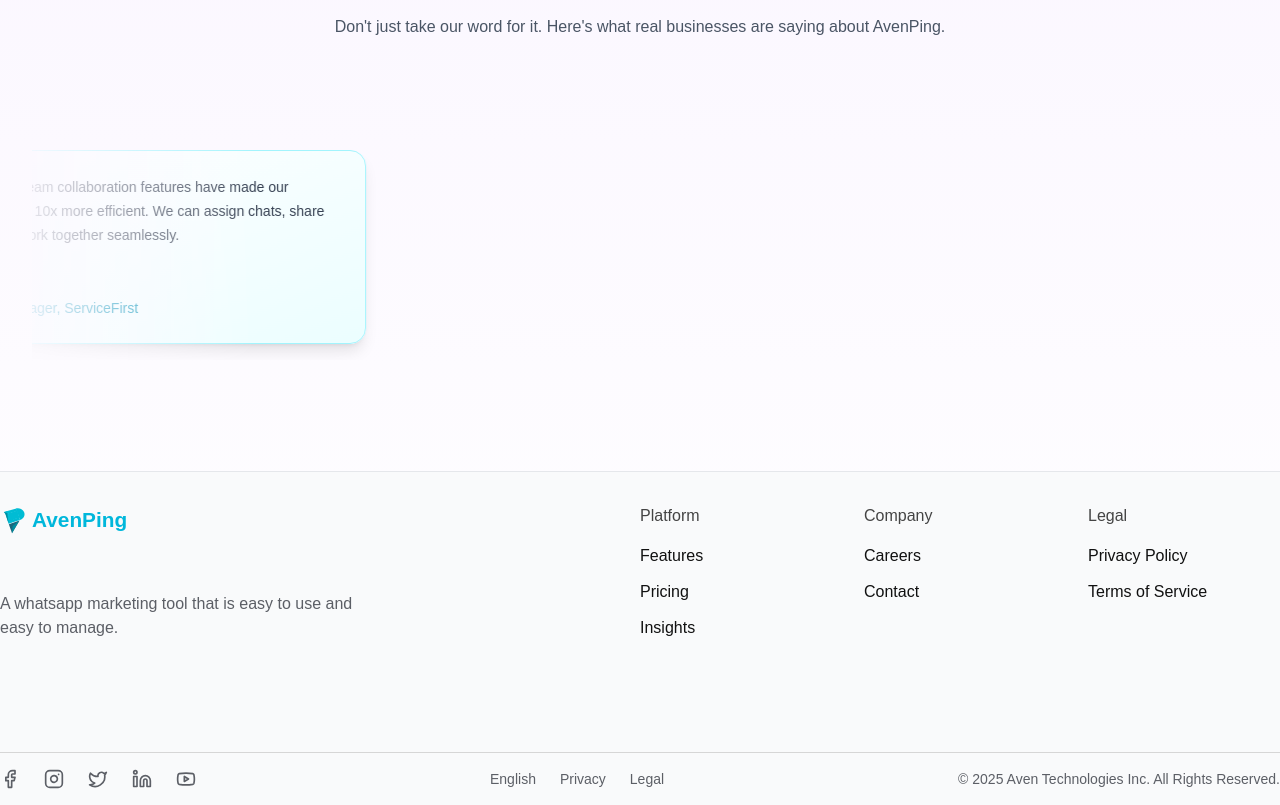
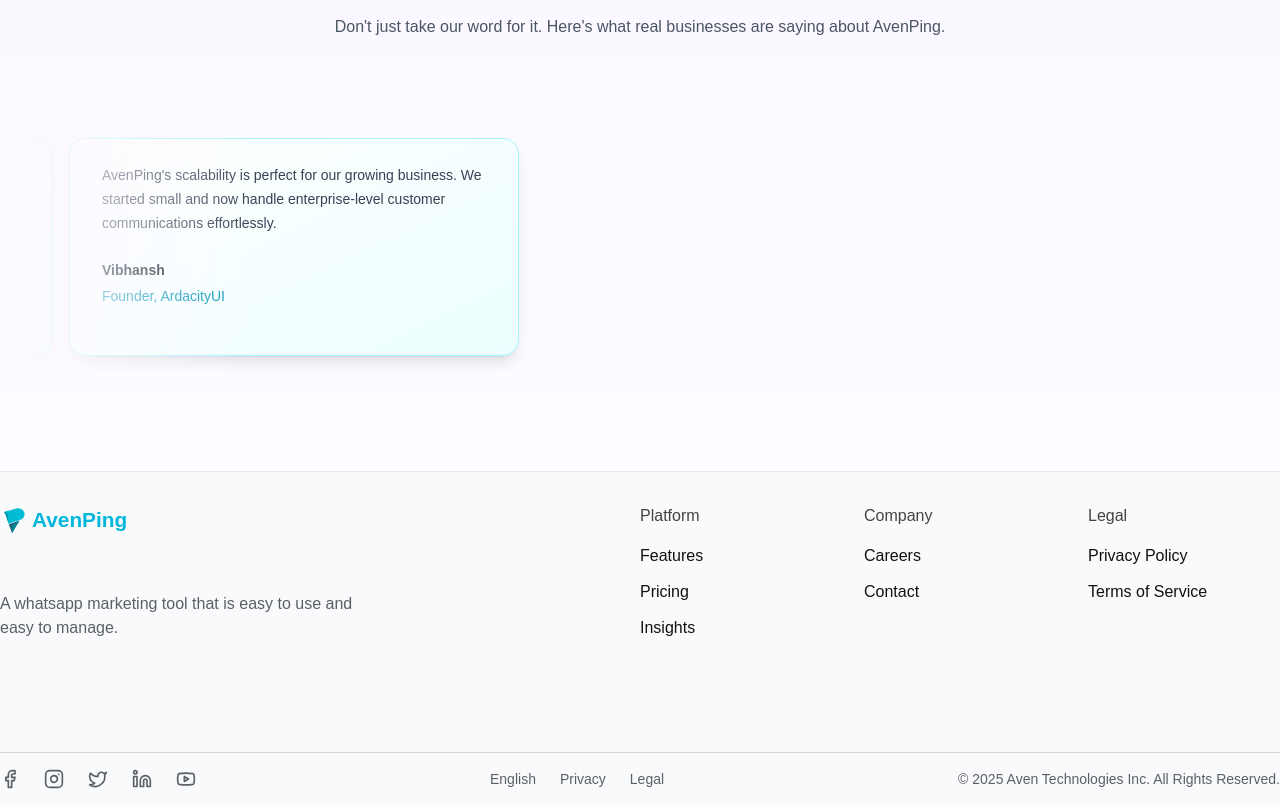
Before and after one commit to itsrealkaran/AvenPing-Landing, a Next.js app: page /pricing in a window 1280 px wide. Shown: the part 4300-5105 px from the top of the page. Built offline with nearby package versions, Linux system fonts and the light colour scheme; no server answers.

Commit message:
fix: Client Review

```diff
--- a/app/terms-of-service/page.tsx
+++ b/app/terms-of-service/page.tsx
@@ -63,7 +63,7 @@
                 {sections.map((section) => (
                   <a
                     key={section.id}
-                    href={`${section.id}`}
+                    href={`#${section.id}`}
                     className={`block text-xs py-1 transition-colors ${
                       activeSection === section.id
                         ? "text-[#43A2C9] font-medium"
--- a/components/infinite-moving-cards-demo.tsx
+++ b/components/infinite-moving-cards-demo.tsx
@@ -1,43 +1,59 @@
-"use client"
-import { InfiniteMovingCards } from "@/components/ui/infinite-moving-cards"
+"use client";
+import { InfiniteMovingCards } from "@/components/ui/infinite-moving-cards";
 
 export default function InfiniteMovingCardsDemo() {
   return (
     <div className="h-[20rem] rounded-md flex flex-col antialiased  items-center justify-center relative overflow-hidden">
-      <InfiniteMovingCards items={testimonials} direction="right" speed="slow" />
+      <InfiniteMovingCards
+        items={testimonials}
+        direction="right"
+        speed="slow"
+      />
     </div>
-  )
+  );
 }
 
 const testimonials = [
   {
     quote:
-      "AvenPing has completely transformed how we handle customer communications. Our response time improved by 300% and customer satisfaction is at an all-time high.",
-    name: "Sarah Johnson",
-    title: "CEO, TechStart Solutions",
+      "AvenPing has completely transformed how we handle customer communications in real estate. Our response time improved by 300% and client satisfaction is at an all-time high.",
+    name: "David Allen",
+    title: "Recruiter, eXp Realty",
   },
   {
     quote:
-      "The automation features are incredible. We can now handle thousands of WhatsApp messages without missing a single customer inquiry. It's been a game-changer for our business.",
-    name: "Michael Chen",
-    title: "Operations Manager, E-commerce Plus",
+      "AvenPing's onboarding process was seamless and intuitive. Our team was up and running in no time, and the support resources made the transition effortless.",
+    name: "Wasim Menon",
+    title: "Operations Manager, DreamLaunch",
   },
   {
     quote:
       "What impressed me most is the seamless integration with our existing CRM. AvenPing made it so easy to centralize all our customer data in one place.",
-    name: "Emily Rodriguez",
-    title: "Marketing Director, Growth Co",
+    name: "Shashila",
+    title: "Marketing Director, Ask Maestro",
   },
   {
     quote:
-      "The analytics dashboard gives us insights we never had before. We can now make data-driven decisions about our customer engagement strategy.",
-    name: "David Thompson",
-    title: "Customer Success Lead, InnovateTech",
+      "The analytics dashboard gives us insights we never had before. We can now make data-driven decisions about our customer engagement strategy across all our global operations.",
+    name: "Jagjeet Singh",
+    title: "Senior Realtor, eXp Global",
   },
   {
     quote:
-      "AvenPing's team collaboration features have made our support team 10x more efficient. We can assign chats, share notes, and work together seamlessly.",
-    name: "Lisa Park",
-    title: "Support Manager, ServiceFirst",
+      "The automation features are incredible. We can now handle thousands of WhatsApp messages without missing a single customer inquiry. It's been a game-changer for our restaurant business.",
+    name: "Harinder Singh",
+    title: "Managing Director, Dear Mom",
   },
-]
+  {
+    quote:
+      "The WhatsApp Business integration has revolutionized our customer service. We can now provide instant support and build stronger relationships with our clients.",
+    name: "Zain Humayoun",
+    title: "CEO, ZHI Real Estate LLC.",
+  },
+  {
+    quote:
+      "AvenPing's scalability is perfect for our growing business. We started small and now handle enterprise-level customer communications effortlessly.",
+    name: "Vibhansh",
+    title: "Founder, ArdacityUI",
+  },
+];
--- a/components/integrations.tsx
+++ b/components/integrations.tsx
@@ -1,7 +1,7 @@
 import Tag from "./ui/tag";
 import shopifyIcon from "@/public/images/shopify.svg";
 import woocommerceIcon from "@/public/images/woocommerce.svg";
-import whatsappIcon from "@/public/images/whatsapp.jpg";
+import whatsappIcon from "@/public/images/whatsapp.svg";
 import zapierIcon from "@/public/images/zapier.svg";
 import googleSheetsIcon from "@/public/images/google_sheets.svg";
 import avencrmIcon from "@/public/images/avencrm.svg";
@@ -11,17 +11,20 @@
   {
     name: "Shopify",
     icon: shopifyIcon,
-        description: "Connect your Shopify store with WhatsApp for seamless order management.",
+    description:
+      "Connect your Shopify store with WhatsApp for seamless order management.",
   },
   {
     name: "WooCommerce",
     icon: woocommerceIcon,
-        description: "Integrate WooCommerce to handle customer inquiries and orders via WhatsApp.",
+    description:
+      "Integrate WooCommerce to handle customer inquiries and orders via WhatsApp.",
   },
   {
     name: "WhatsApp",
     icon: whatsappIcon,
-        description: "Get WhatsApp notifications and manage conversations in Slack.",
+    description:
+      "Allow you agents to handle client inquiries and orders via there personal WhatsApp.",
   },
   {
     name: "Zapier",
@@ -31,12 +34,14 @@
   {
     name: "Google Sheets",
     icon: googleSheetsIcon,
-        description: "Export contacts and conversation data to Google Sheets automatically.",
+    description:
+      "Export contacts and conversation data to Google Sheets automatically.",
   },
   {
     name: "CRM Systems",
     icon: avencrmIcon,
-        description: "Sync customer data with popular CRM platforms like HubSpot and Salesforce.",
+    description:
+      "Sync customer data with popular CRM platforms like HubSpot and Salesforce.",
   },
 ];
 
@@ -55,7 +60,9 @@
             </h2>
 
             <p className="text-gray-600 mt-4 text-lg">
-                            AvenPing seamlessly integrates with your existing business tools and platforms. Connect your e-commerce store, CRM, and productivity apps to create a unified workflow.
+              AvenPing seamlessly integrates with your existing business tools
+              and platforms. Connect your e-commerce store, CRM, and
+              productivity apps to create a unified workflow.
             </p>
           </div>
           <div>
```
Lines whose indentation alone changed are shown as unchanged.
